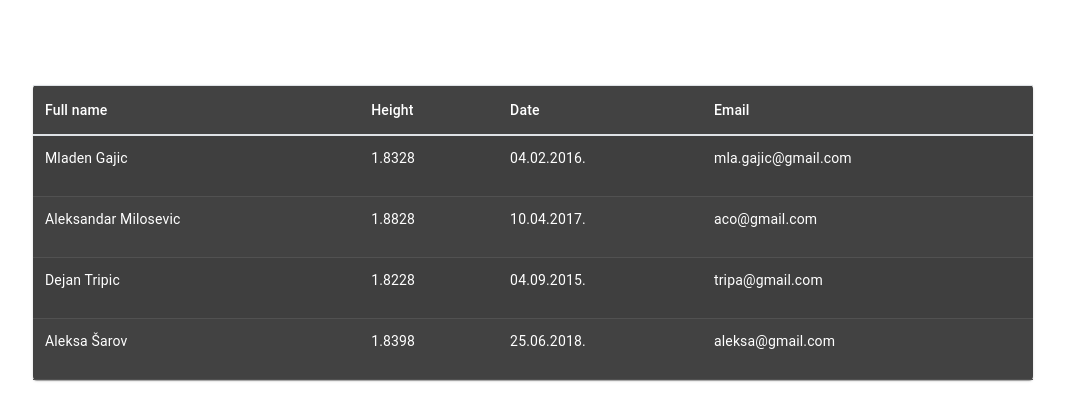
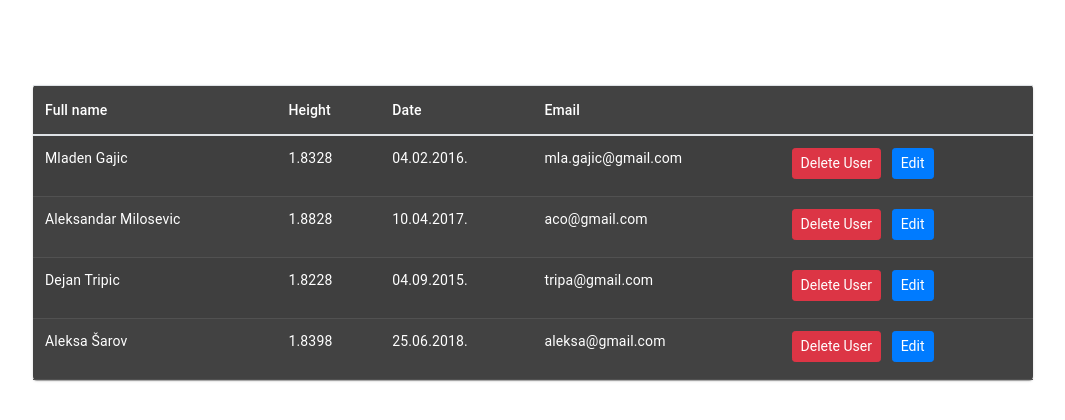
Before and after one commit to gajicML/react-dynamic-data-table, a React (Create React App) app: page / in a window 1280 px wide. Shown: the top 420 px of the page, without its empty margins (107-1172 px from the left). Built offline with nearby package versions, Linux system fonts and the light colour scheme.

Commit message:
adding deleteRow funcion, updating Table component

```diff
--- a/src/components/App.js
+++ b/src/components/App.js
@@ -1,8 +1,9 @@
 import React from 'react';
 import Table from './Table';
 import { MuiThemeProvider, createMuiTheme } from '@material-ui/core/styles';
-
 import TextField from '@material-ui/core/TextField';
+import header from '../column.json';
+import dataSample from '../dataSample';
 
 const theme = createMuiTheme({
   palette: {
@@ -16,38 +17,23 @@ const theme = createMuiTheme({
 class App extends React.Component {
 
     state = {
-        data: [
-            {id: 1, name: "Mladen Gajic", height: 1.8328, date: "04.02.2016.", description: "Web designer", email: "mla.gajic@gmail.com"},
-            {id: 2, name: "Aleksandar Milosevic", height: 1.8828, date: "10.04.2017.", description: "Pićkin dim junior developer",email: "aco@gmail.com"},
-            {id: 3, name: "Dejan Tripic", height: 1.8228, date: "04.09.2015.", description: "Web designer",email: "tripa@gmail.com"},
-            {id: 4, name: "Aleksa Šarov", height: 1.8398, date: "25.06.2018.", description: "Pićkin dim midijor developer",email: "aleksa@gmail.com"}
-        ],
-
+        data: [],
     }
 
-    header =  [
-        {
-          name: "Full name",
-          prop: "name",
-          type: 'string',
-        },
-        {
-          name: "Height",
-          prop: "height",
-          type: 'number',
-        },
-        {
-          name: "Date",
-          prop: "date",
-          type: 'string',
-        },
-        {
-          name: "Email",
-          prop: "email",
-          type: "string",
-        },
-      ]
+    componentDidMount() {
+      this.setState({
+        data: dataSample
+      })
+    }
 
+    deleteRow = (rowIndex) => {
+      console.log(rowIndex);
+      let dataCopy = this.state.data;
+      dataCopy = dataCopy.filter(item => item.id !== rowIndex);
+      this.setState({
+        data: dataCopy
+      })
+    }
 
     render() {
         return(
@@ -63,7 +49,9 @@ class App extends React.Component {
 
                     <Table
                       data={this.state.data}
-                      header={this.header}
+                      header={header}
+                      deleteRow={this.deleteRow}
+                      addRowIndexToState={this.addRowIndexToState}
                     />
 
             </MuiThemeProvider>
--- a/src/components/Date.js
+++ b/src/components/Date.js
@@ -1,9 +1,9 @@
 import React from 'react'
 
-export default function Date(props) {
+export default function Date({date}) {
     return (
         <>
-            {props.date}
+            {date}
         </>
     )
 }
--- a/src/components/Slot.js
+++ b/src/components/Slot.js
@@ -6,7 +6,7 @@ export default function Slot(props) {
         <>
            <Button
                 className="btn btn-danger btn-sm"
-                onClick={() => {props.deleteRow(props.index)}}
+                onClick={() => {props.deleteRow(props.e_index)}}
             >
                 Delete User
             </Button>
--- a/src/components/Table.js
+++ b/src/components/Table.js
@@ -10,13 +10,17 @@ import Number from './Number';
 import Slot from './Slot';
 import Date from './Date';
 
-const row = (item, index, header) => (
+const row = (item, index, header, deleteRow, editRow) => (
     <TableRow key={`tr-${index}`}>
         {header.map((cellItem, cellIndex) =>
             <TableCell key={`tc-${cellIndex}`}>
-                {getComponent(cellItem.type,item[cellItem.prop])}
+                {getComponent(cellItem.type,item[cellItem.path])}
             </TableCell>
         )}
+        <TableCell>
+            <Slot deleteRow={deleteRow} e_index={item.id}/>
+        </TableCell>
+
     </TableRow>
 );
 
@@ -28,13 +32,13 @@ const getComponent = (type, value) => {
         case "number":
             return <Number number={value}/>;
         case "date":
-            return <Date />;
-        case "slot":
-            return <Slot />;
+            return <Date date={value}/>;
     }
 };
 
-export default ({ data, header }) => {
+
+
+export default ({ data, header, deleteRow, editRow }) => {
     return(
     <Paper >
       <Table className='table table-striped ' aria-label="simple table">
@@ -44,10 +48,11 @@ export default ({ data, header }) => {
                     return <TableCell key={index}>{item.name}</TableCell>
                   })
                 }
+                 <TableCell />
           </TableRow>
         </TableHead>
         <TableBody>
-            {data.map((item, index) => row(item, index, header))}
+            {data.map((item, index) => row(item, index, header, deleteRow, editRow))}
         </TableBody>
       </Table>
     </Paper>
```
